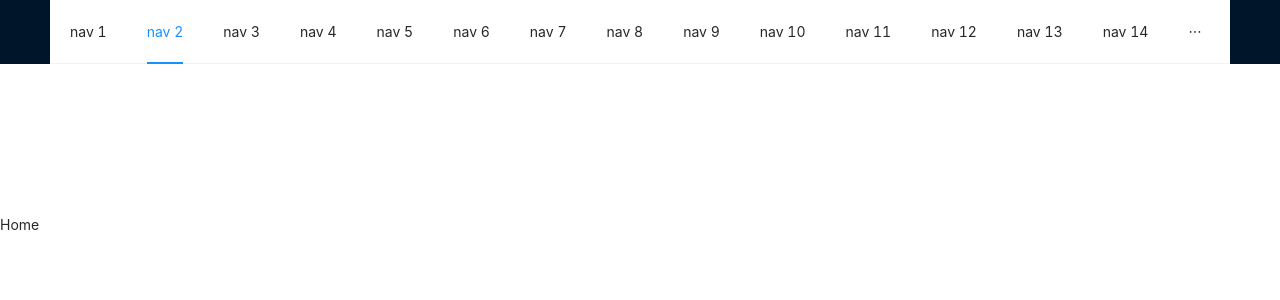
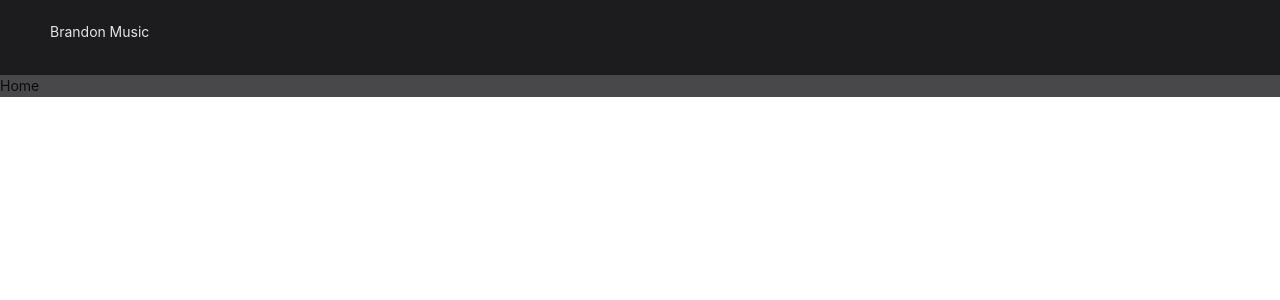
Before and after one commit to brandon121j/brandon-music, a React (Create React App) app: page / in a window 1280 px wide. Shown: the top 300 px of the page. Built offline with nearby package versions, Linux system fonts and the light colour scheme.

Commit message:
Checkpoint

```diff
--- a/src/App.js
+++ b/src/App.js
@@ -1,9 +1,8 @@
-import './components/styles/App.css';
 import Home from './components/pages/Home';
 
 function App() {
   return (
-    <div className="App">
+    <div>
     <Home />
     </div>
   );
--- a/src/components/layout/Header.js
+++ b/src/components/layout/Header.js
@@ -1,28 +1,16 @@
 import React from 'react';
-import '../styles/Header.css'
-import { Layout as AntLayout, Menu } from 'antd';
+import '../styles/Header.css';
+import { Layout as AntLayout } from 'antd';
 const { Header: AntHeader } = AntLayout;
 
-
-
-
 const Header = () => (
-
-		<AntHeader>
-			<Menu
-				theme="light"
-				mode="horizontal"
-				defaultSelectedKeys={['2']}
-				items={new Array(15).fill(null).map((_, index) => {
-					const key = index + 1;
-					return {
-						key,
-						label: `nav ${key}`,
-					};
-				})}
-			/>
-		</AntHeader>
-
+	<AntHeader className="navbar">
+		<div>
+		<div>Brandon Music</div>
+		<div></div>
+		<div></div>
+		</div>
+	</AntHeader>
 );
 
 export default Header;
--- a/src/components/layout/Layout.js
+++ b/src/components/layout/Layout.js
@@ -6,7 +6,7 @@ const Layout = (props) => {
 
 	return (
 		<div>
-			<div style={{ marginBottom: 150 }}>
+			<div>
 				<Header />
 			</div>
 			<div>{children}</div>
--- a/src/components/pages/Home.js
+++ b/src/components/pages/Home.js
@@ -1,10 +1,11 @@
 import Layout from '../layout/Layout';
+import '../styles/Pages.css'
 import React from 'react';
 
 const Home = () => {
 	return (
 		<Layout>
-			<div>Home</div>
+			<div className='background-1'>Home</div>
 		</Layout>
 	);
 };
--- a/src/components/styles/Header.css
+++ b/src/components/styles/Header.css
@@ -1,18 +1,11 @@
 @import '~antd/dist/antd.css';
 
-.site-layout-content {
-	min-height: 280px;
-	padding: 24px;
-	background: #97AABD;;
+.navbar {
+	color: rgb(229, 229, 234);
+	background: rgb(28, 28, 30);
+	height: 75px;
 }
-#components-layout-demo-top .logo {
-	float: left;
-	width: 120px;
-	height: 31px;
-	margin: 16px 24px 16px 0;
-	background: #97AABD;
+
+* {
+	font-family: -apple-system, BlinkMacSystemFont, sans-serif;
 }
-.ant-row-rtl #components-layout-demo-top .logo {
-	float: right;
-	margin: 16px 0 16px 24px;
-}
--- /dev/null
+++ b/src/components/styles/Pages.css
@@ -0,0 +1,3 @@
+.background-1 {
+	background: rgb(72, 72, 74);
+}
```
Also changed, not shown: src/components/styles/App.css (deleted).
